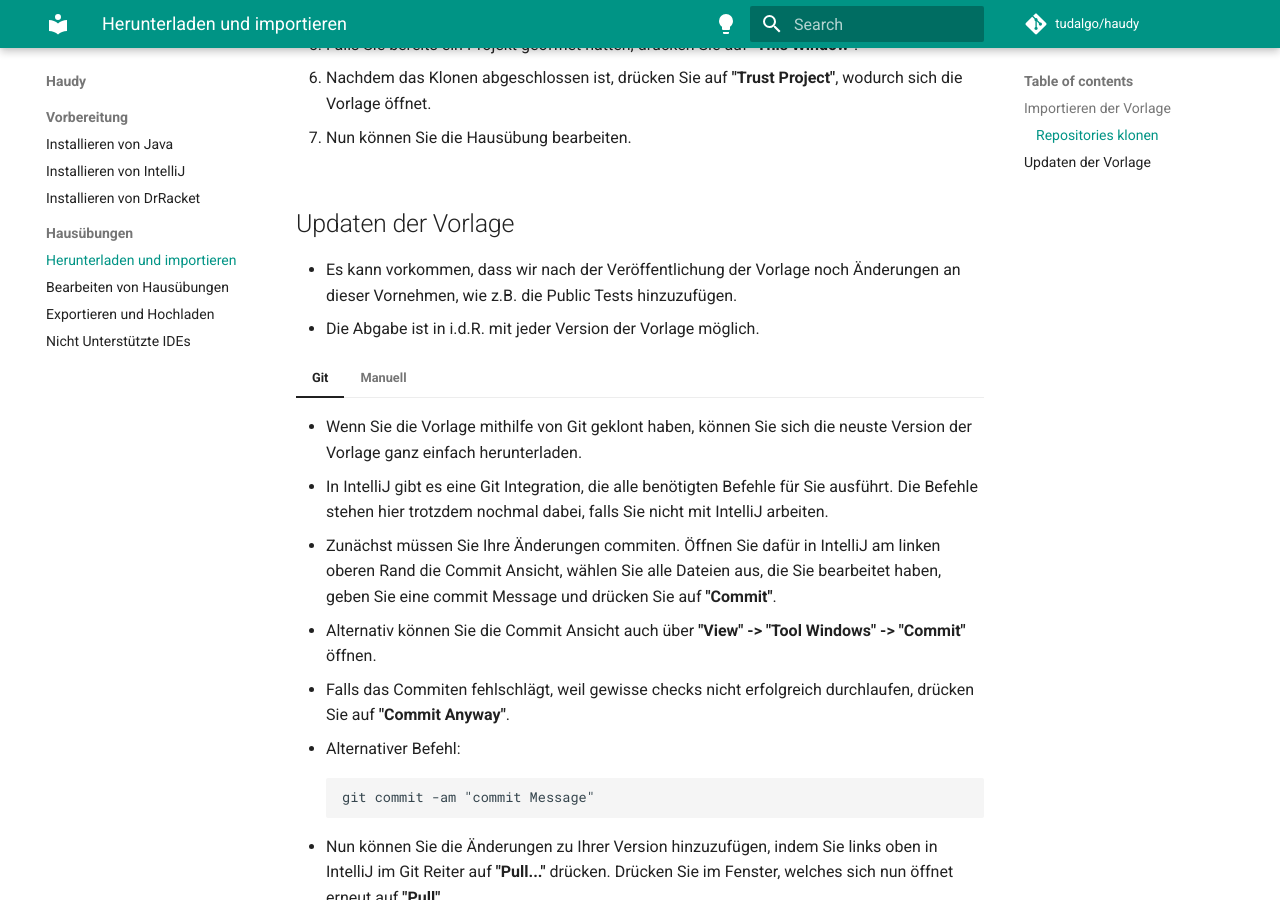
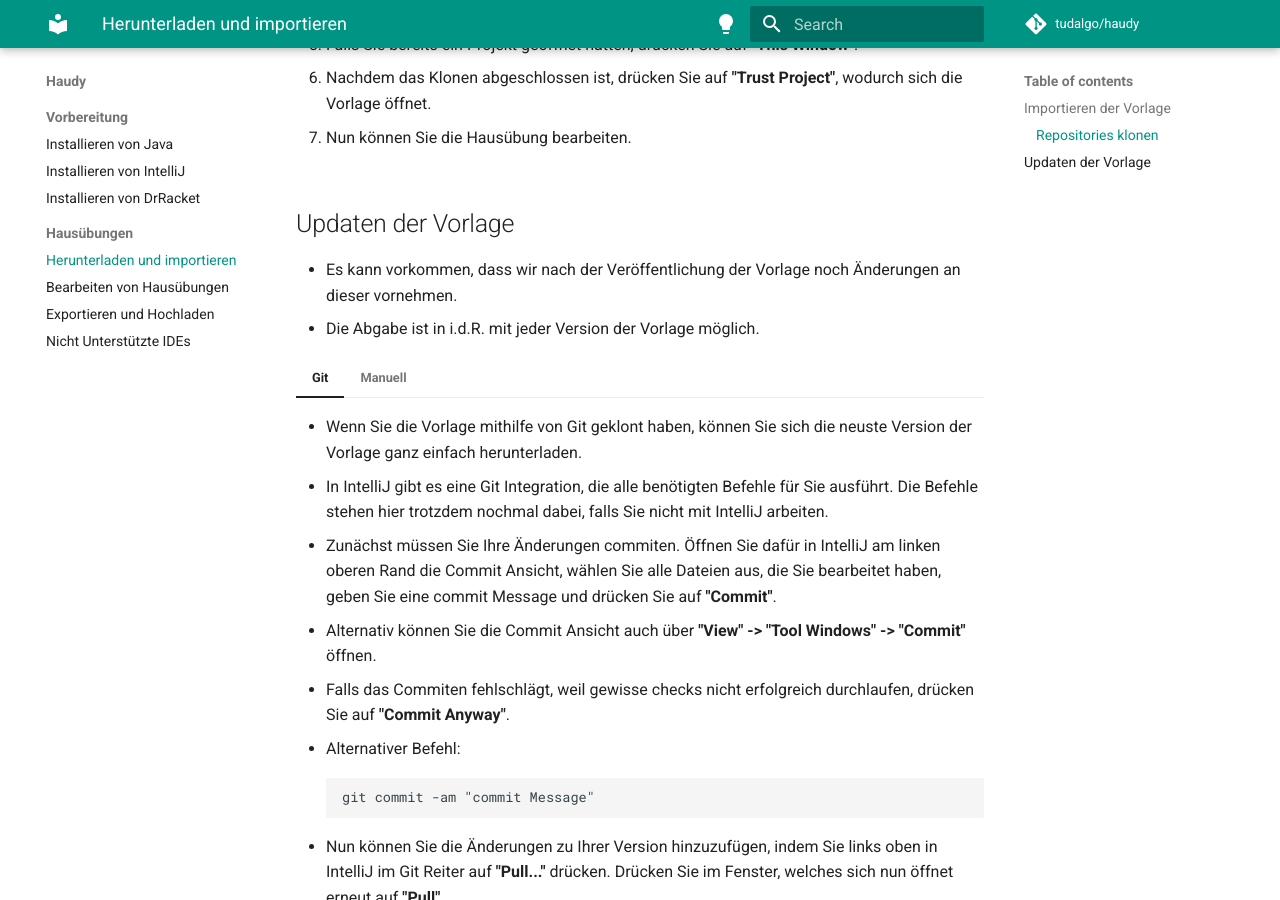
Before and after one commit to tudagrade/wiki, an MkDocs documentation site: the page built from docs/exercises/download-import.md, in a window 1280 px wide and 900 px high, scrolled down 1211 px. Built offline with MkDocs 1.6.1 and Material for MkDocs 9.7.7, drawn with Linux system fonts in a browser that asks for light colours; comment, search, counter and statistics services are not loaded.

Commit message:
update information about public tests

```diff
--- a/docs/exercises/download-import.md
+++ b/docs/exercises/download-import.md
@@ -73,7 +73,7 @@
 
 ## Updaten der Vorlage
 
-* Es kann vorkommen, dass wir nach der Veröffentlichung der Vorlage noch Änderungen an dieser Vornehmen, wie z.B. die Public Tests hinzuzufügen.
+* Es kann vorkommen, dass wir nach der Veröffentlichung der Vorlage noch Änderungen an dieser vornehmen.
 * Die Abgabe ist in i.d.R. mit jeder Version der Vorlage möglich.
 
 === "Git"
@@ -105,7 +105,6 @@
 === "Manuell"
 
     * Auch, wenn wir es nicht empfehlen, können Sie die Vorlage alternativ manuell updaten. Kopieren Sie dafür entweder Ihre Implementation in die neue Vorlage oder die Änderungen     aus der neuen Vorlage in die alte Vorlage.
-       * Beachten Sie, dass sich die Public Tests im Verzeichnis **"src/publicTest/java/h0X"** in der Datei **"PublicTests.java** befinden sollten.
 
 [Moodle]: https://moodle.informatik.tu-darmstadt.de/course/view.php?id=1248
 [Git]: https://git-scm.com/download
```
Also changed, not shown: docs/exercises/edit.md (+2 -2 lines).
